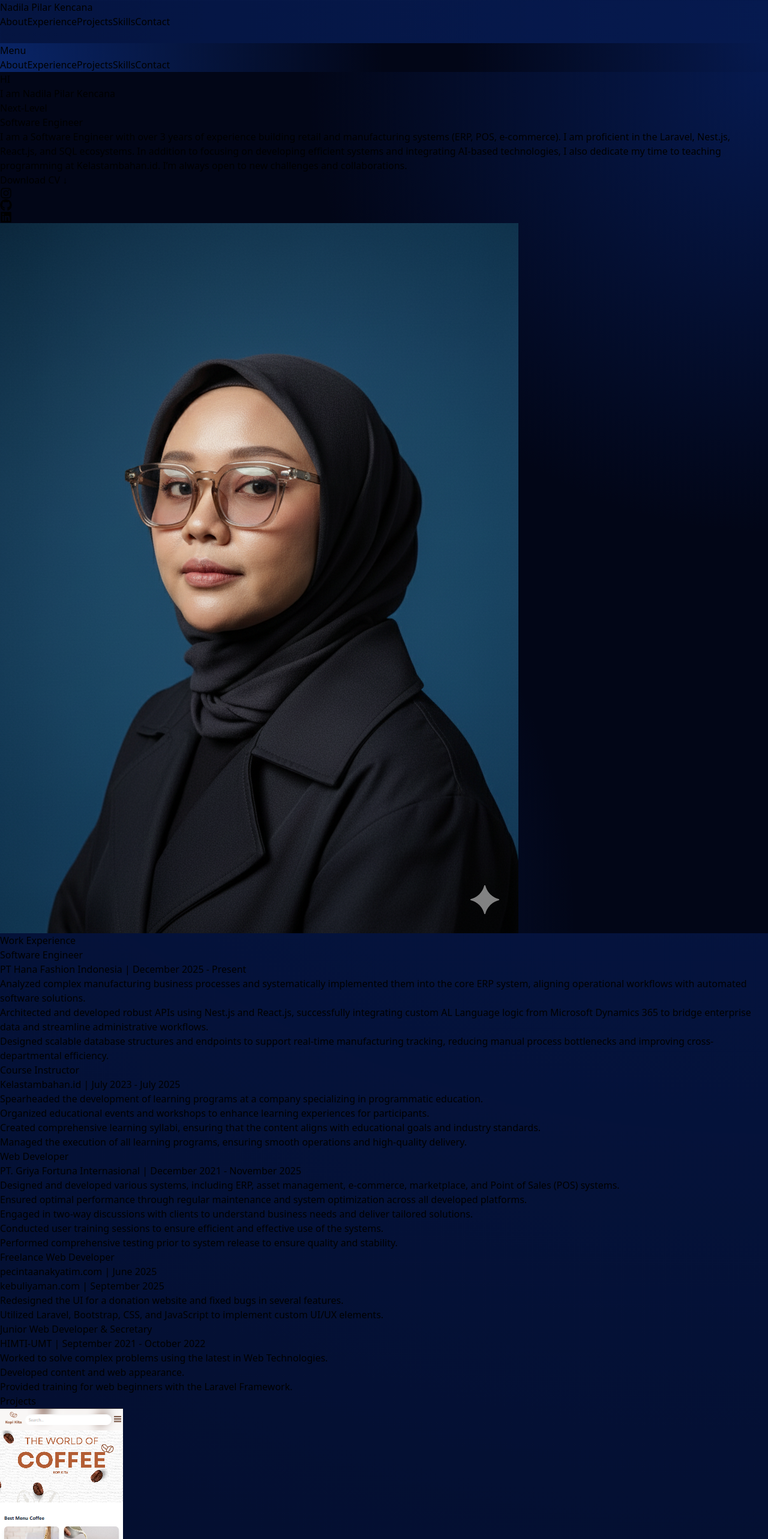
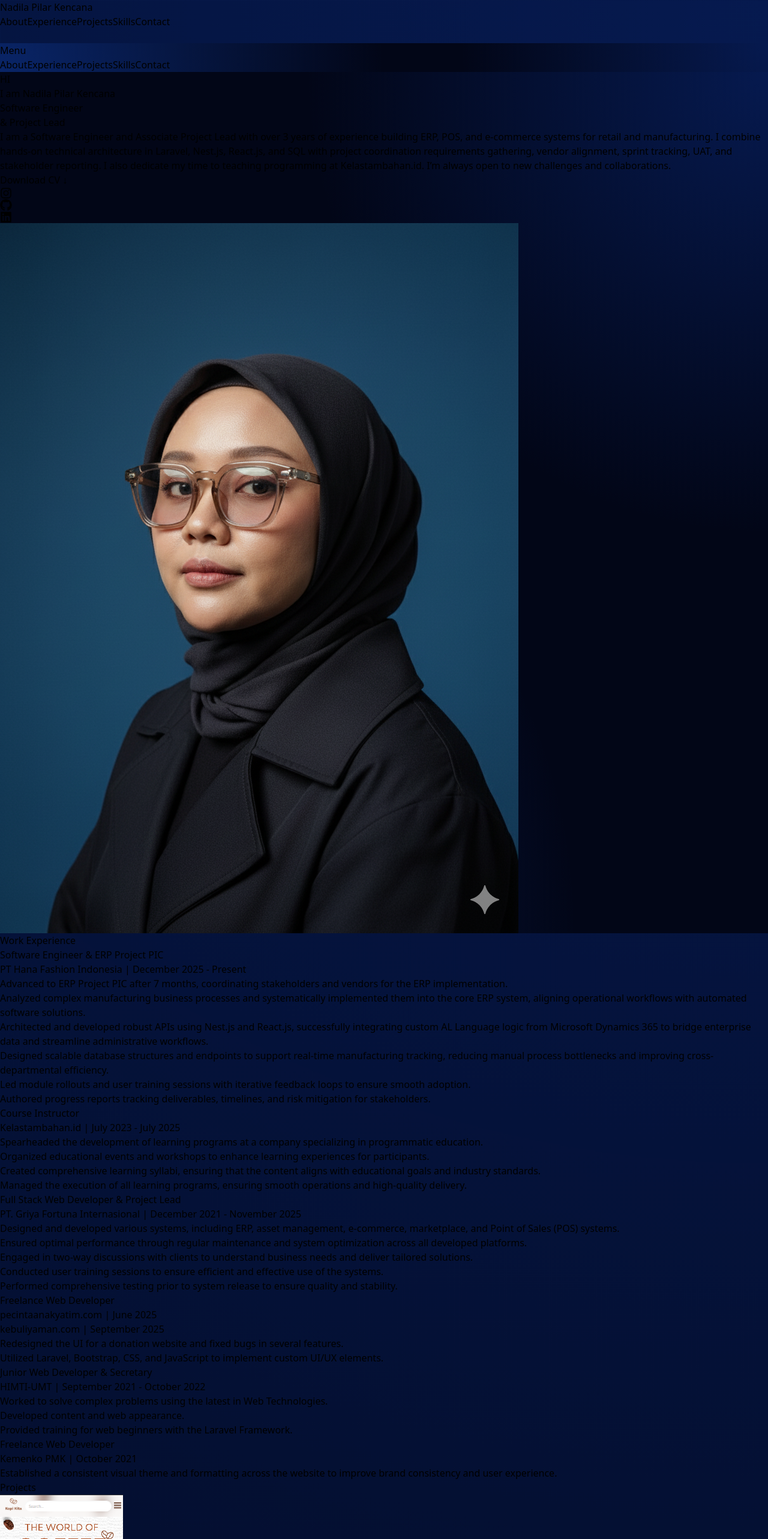
Before and after one commit to nadilakencana/nadilakencana.github.io, a React (Vite) app: page / in a window 1280 px wide. Shown: the top 2566 px of the page at 60% size. Built offline with nearby package versions, Linux system fonts and the light colour scheme; the HTML template or start-up script is replaced by a standard one.

Commit message:
Update Hero component typing lines, enhance Skills component with additional icons, and refine portfolio data for clarity and detail

```diff
--- a/src/components/Hero.jsx
+++ b/src/components/Hero.jsx
@@ -2,7 +2,7 @@ import React, { useState, useEffect } from 'react';
 import { FaGithub, FaLinkedin, FaInstagram } from 'react-icons/fa';
 import cvUrl from '../assets/Nadila pilar Kencana.pdf';
 
-const TYPING_LINES = ['Next-Level', 'Software Engineer'];
+const TYPING_LINES = ['Software Engineer', '& Project Lead'];
 
 const Hero = ({ name, title, summary, imageUrl, contact }) => {
   const [typedLines, setTypedLines] = useState(['', '']);
--- a/src/components/Skills.jsx
+++ b/src/components/Skills.jsx
@@ -1,6 +1,6 @@
 import React from 'react';
 import Section from './Section';
-import { FaServer, FaCode, FaDatabase, FaCloud } from 'react-icons/fa';
+import { FaServer, FaCode, FaDatabase, FaCloud, FaTasks, FaPaintBrush, FaProjectDiagram } from 'react-icons/fa';
 
 const SkillPill = ({ skill }) => (
   <span className="inline-block px-3 py-1.5 text-sm font-semibold text-white transition-all duration-300 rounded-full bg-gradient-to-r from-blue-800 to-sky-600 hover:scale-105 hover:from-blue-600 hover:to-sky-500 hover:shadow-lg hover:shadow-sky-500/25">
@@ -9,10 +9,13 @@ const SkillPill = ({ skill }) => (
 );
 
 const categoryIcons = {
+  "Project & Delivery Management": <FaTasks />,
   "Backend":               <FaServer />,
   "Frontend":              <FaCode />,
   "Database & Tools":      <FaDatabase />,
   "AI & Cloud Integration":<FaCloud />,
+  "Design Tools":          <FaPaintBrush />,
+  "Project Tools":         <FaProjectDiagram />,
 };
 
 const Skills = ({ skills }) => {
--- a/src/data/portfolioData.js
+++ b/src/data/portfolioData.js
@@ -1,9 +1,9 @@
 export const portfolioData = {
   name: "Nadila Pilar Kencana",
   imageUrl: "/images/nadila_profile.jpg", // Put your image in public/images/
-  title: "Software Engineer",
+  title: "Software Engineer & Associate Project Lead | Technical Project Management",
   location: "Kota Tangerang, Banten, Indonesia",
-  summary: "I am a Software Engineer with over 3 years of experience building retail and manufacturing systems (ERP, POS, e-commerce). I am proficient in the Laravel, Nest.js, React.js, and SQL ecosystems. In addition to focusing on developing efficient systems and integrating AI-based technologies, I also dedicate my time to teaching programming at Kelastambahan.id. I’m always open to new challenges and collaborations.",
+  summary: "I am a Software Engineer and Associate Project Lead with over 3 years of experience building ERP, POS, and e-commerce systems for retail and manufacturing. I combine hands-on technical architecture in Laravel, Nest.js, React.js, and SQL with project coordination  requirements gathering, vendor alignment, sprint tracking, UAT, and stakeholder reporting. I also dedicate my time to teaching programming at Kelastambahan.id. I’m always open to new challenges and collaborations.",
   contact: {
     email: "nadilakencana1107@gmail.com",
     phone: "088294649082",
@@ -13,13 +13,16 @@ export const portfolioData = {
   },
   experience: [
     {
-      role: "Software Engineer",
+      role: "Software Engineer & ERP Project PIC",
       company: "PT Hana Fashion Indonesia",
       period: "December 2025 - Present",
       description: [
+        "Advanced to ERP Project PIC after 7 months, coordinating stakeholders and vendors for the ERP implementation.",
         "Analyzed complex manufacturing business processes and systematically implemented them into the core ERP system, aligning operational workflows with automated software solutions.",
         "Architected and developed robust APIs using Nest.js and React.js, successfully integrating custom AL Language logic from Microsoft Dynamics 365 to bridge enterprise data and streamline administrative workflows.",
         "Designed scalable database structures and endpoints to support real-time manufacturing tracking, reducing manual process bottlenecks and improving cross-departmental efficiency.",
+        "Led module rollouts and user training sessions with iterative feedback loops to ensure smooth adoption.",
+        "Authored progress reports tracking deliverables, timelines, and risk mitigation for stakeholders.",
       ]
     },
     {
@@ -34,7 +37,7 @@ export const portfolioData = {
       ]
     },
     {
-      role: "Web Developer",
+      role: "Full Stack Web Developer & Project Lead",
       company: "PT. Griya Fortuna Internasional",
       period: "December 2021 - November 2025",
       description: [
@@ -63,6 +66,14 @@ export const portfolioData = {
         "Developed content and web appearance.",
         "Provided training for web beginners with the Laravel Framework."
       ]
+    },
+    {
+      role: "Freelance Web Developer",
+      company: "Kemenko PMK",
+      period: "October 2021",
+      description: [
+        "Established a consistent visual theme and formatting across the website to improve brand consistency and user experience."
+      ]
     }
   ],
   projects: [
@@ -77,9 +88,9 @@ export const portfolioData = {
       title: "Coffee Shop with AI",
       img_url: "/images/Ai_coffe.png",
       description: "A coffee shop website built with Express.js (backend) and React.js (frontend), enhanced with IBM Granite for a better user experience. Deployed on Firebase.",
-      repo_backend: "https://github.com/nadilakencana/backend-coffee-shop",
-      repo_frontend: "https://github.com/nadilakencana/coffee-shop-ibm",
-      live_link: "https://kopi-kita-401303.web.app/"
+      repo_backend: "https://github.com/nadilakencana/coffe-shop-backend",
+      repo_frontend: "https://github.com/nadilakencana/coffee-shop-frontend",
+      live_link: "https://coffee-shop-4cb9a.web.app/"
     },
     {
       title: "Asset Management System",
@@ -125,6 +136,10 @@ export const portfolioData = {
   },
   skills: [
     {
+      category: "Project & Delivery Management",
+      items: ["Requirement Elicitation & Scoping", "User Interviewing", "Stakeholder & Vendor Management", "User Acceptance Testing (UAT)", "Sprint Milestone Tracking", "Technical Reporting", "Agile"]
+    },
+    {
       category: "Backend",
       items: ["Laravel (Up to v12)", "Nest.js", "Express JS", "Node.js", "AL Language"]
     },
@@ -134,11 +149,19 @@ export const portfolioData = {
     },
     {
       category: "Database & Tools",
-      items: ["PostgreSQL", "MySQL", "Figma", "Git & GitHub"]
+      items: ["PostgreSQL", "MySQL", "Git & GitHub"]
     },
     {
       category: "AI & Cloud Integration",
       items: ["Gemini API", "IBM Granite", "AWS Cloud"]
+    },
+    {
+      category: "Design Tools",
+      items: ["Figma"]
+    },
+    {
+      category: "Project Tools",
+      items: ["Trello", "ClickUp", "Miro"]
     }
   ],
   certifications: [
```
Also changed, not shown: 1 other file (tests, documents, lock files or other folders).
